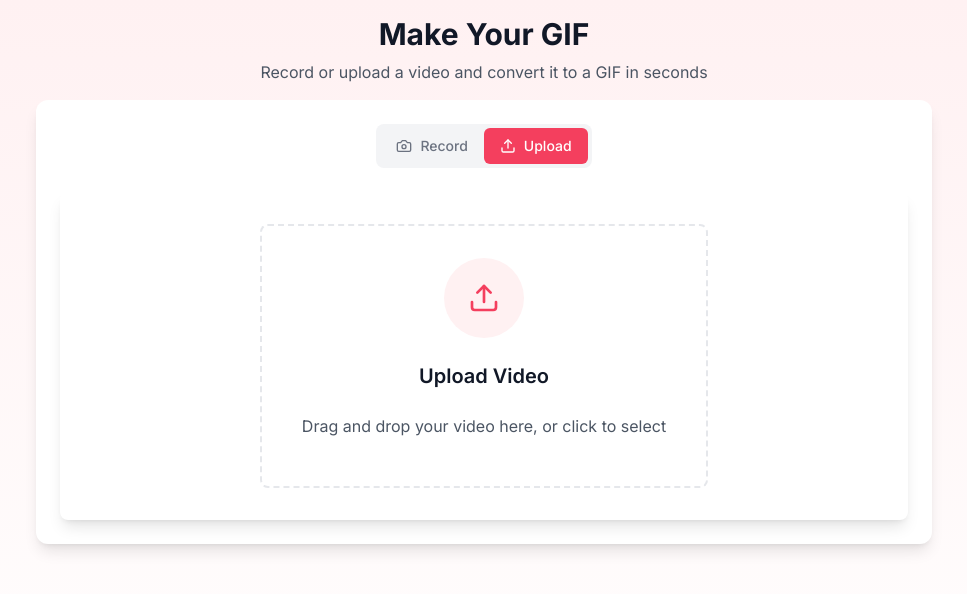
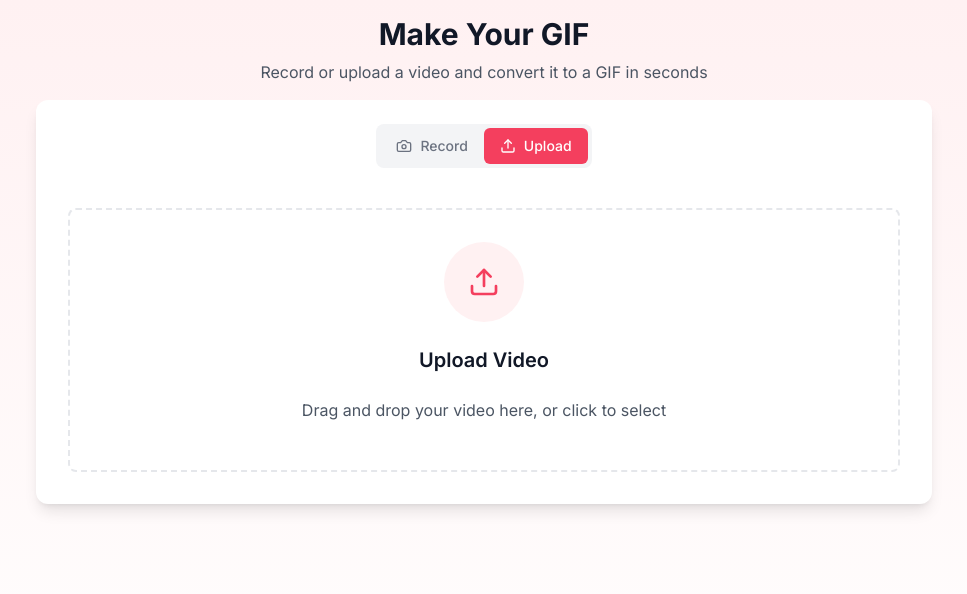
Before and after one commit to buraketmen/make-your-gif, a Next.js app: page / in a window 1280 px wide. Both pictures are taken after a click on the button "Upload". Shown: the top 594 px of the page, without its empty margins (156-1123 px from the left). Built offline with nearby package versions, Linux system fonts and the light colour scheme; no server answers.

Commit message:
Update FileDropzone.tsx

```diff
--- a/app/components/video/input/FileDropzone.tsx
+++ b/app/components/video/input/FileDropzone.tsx
@@ -113,7 +113,7 @@ export const FileDropzone = () => {
       initial={{ opacity: 0, y: 20 }}
       animate={{ opacity: 1, y: 0 }}
       exit={{ opacity: 0, y: -20 }}
-      className="p-8 rounded-lg bg-white shadow-lg text-center"
+      className="pb-2 pl-2 pr-2 pt-4 rounded-lg bg-white text-center"
     >
       <div
         onDragEnter={handleDragIn}
@@ -122,7 +122,7 @@ export const FileDropzone = () => {
         onDrop={handleDrop}
         onClick={() => document.getElementById('video-input')?.click()}
         className={`
-          max-w-md mx-auto space-y-6 border-2 border-dashed rounded-lg p-8
+          mx-auto space-y-6 border-2 border-dashed rounded-lg p-8
           transition-colors duration-200 cursor-pointer
           ${isDragging ? 'border-rose-500 bg-rose-50' : 'border-gray-200 hover:border-rose-500'}
           ${error ? 'border-red-500 bg-red-50' : ''}
```
